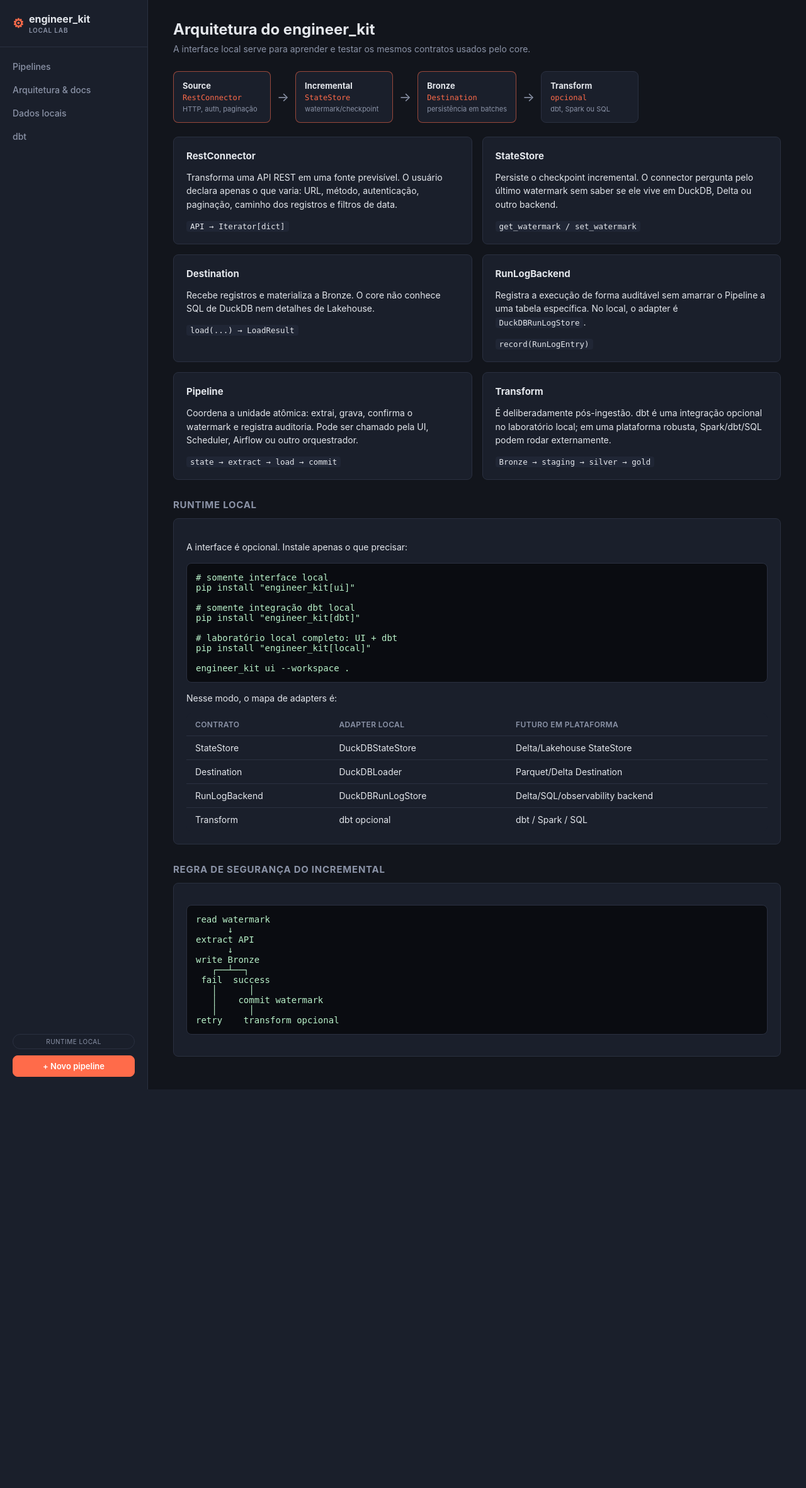
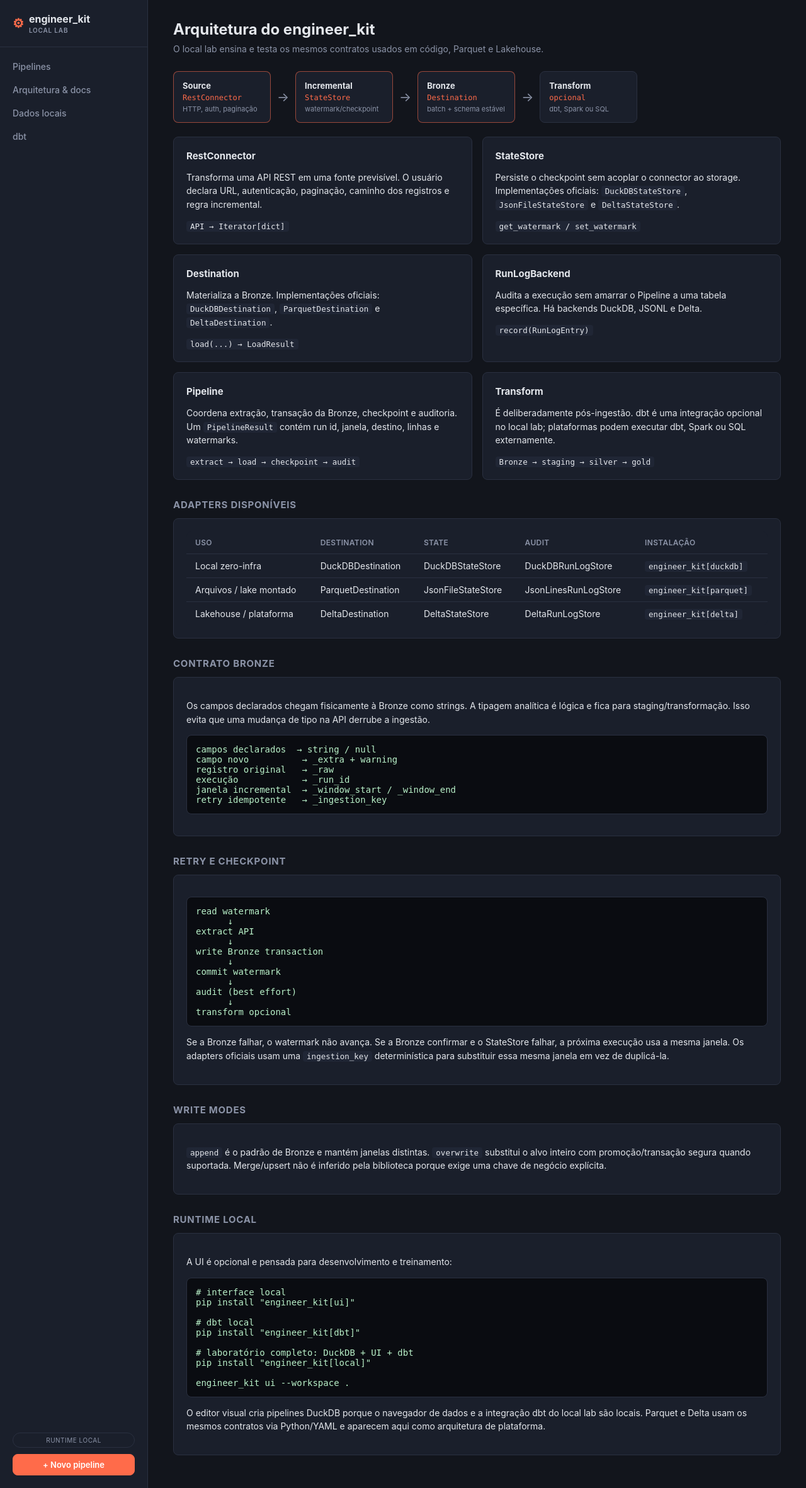
Before and after one commit to Lima-Ricardo/engineer_kit, a FastAPI app: template src/engineer_kit/ui/templates/architecture.html in a window 1280 px wide. Shown: the whole page at 63% size. Before the commit the page ends 1730 px from the top, so only its background shows below. Run offline with FastAPI, Linux system fonts and the light colour scheme; the template is opened without the code that fills it, so the values that code supplies are empty.

Commit message:
Update local architecture docs for completed Parquet and Delta adapters

```diff
--- a/src/engineer_kit/ui/templates/architecture.html
+++ b/src/engineer_kit/ui/templates/architecture.html
@@ -2,59 +2,81 @@
 {% block title %}Arquitetura - engineer_kit{% endblock %}
 {% block content %}
 <h1>Arquitetura do engineer_kit</h1>
-<p class="subtitle">A interface local serve para aprender e testar os mesmos contratos usados pelo core.</p>
+<p class="subtitle">O local lab ensina e testa os mesmos contratos usados em código, Parquet e Lakehouse.</p>
 
 <div class="flow-strip architecture-flow">
     <div class="flow-node active"><strong>Source</strong><span>RestConnector</span><small>HTTP, auth, paginação</small></div>
     <div class="flow-arrow">→</div>
     <div class="flow-node active"><strong>Incremental</strong><span>StateStore</span><small>watermark/checkpoint</small></div>
     <div class="flow-arrow">→</div>
-    <div class="flow-node active"><strong>Bronze</strong><span>Destination</span><small>persistência em batches</small></div>
+    <div class="flow-node active"><strong>Bronze</strong><span>Destination</span><small>batch + schema estável</small></div>
     <div class="flow-arrow">→</div>
     <div class="flow-node"><strong>Transform</strong><span>opcional</span><small>dbt, Spark ou SQL</small></div>
 </div>
 
 <div class="grid-2 docs-grid">
-    <section class="card"><h3>RestConnector</h3><p>Transforma uma API REST em uma fonte previsível. O usuário declara apenas o que varia: URL, método, autenticação, paginação, caminho dos registros e filtros de data.</p><code>API → Iterator[dict]</code></section>
-    <section class="card"><h3>StateStore</h3><p>Persiste o checkpoint incremental. O connector pergunta pelo último watermark sem saber se ele vive em DuckDB, Delta ou outro backend.</p><code>get_watermark / set_watermark</code></section>
-    <section class="card"><h3>Destination</h3><p>Recebe registros e materializa a Bronze. O core não conhece SQL de DuckDB nem detalhes de Lakehouse.</p><code>load(...) → LoadResult</code></section>
-    <section class="card"><h3>RunLogBackend</h3><p>Registra a execução de forma auditável sem amarrar o Pipeline a uma tabela específica. No local, o adapter é <code>DuckDBRunLogStore</code>.</p><code>record(RunLogEntry)</code></section>
-    <section class="card"><h3>Pipeline</h3><p>Coordena a unidade atômica: extrai, grava, confirma o watermark e registra auditoria. Pode ser chamado pela UI, Scheduler, Airflow ou outro orquestrador.</p><code>state → extract → load → commit</code></section>
-    <section class="card"><h3>Transform</h3><p>É deliberadamente pós-ingestão. dbt é uma integração opcional no laboratório local; em uma plataforma robusta, Spark/dbt/SQL podem rodar externamente.</p><code>Bronze → staging → silver → gold</code></section>
+    <section class="card"><h3>RestConnector</h3><p>Transforma uma API REST em uma fonte previsível. O usuário declara URL, autenticação, paginação, caminho dos registros e regra incremental.</p><code>API → Iterator[dict]</code></section>
+    <section class="card"><h3>StateStore</h3><p>Persiste o checkpoint sem acoplar o connector ao storage. Implementações oficiais: <code>DuckDBStateStore</code>, <code>JsonFileStateStore</code> e <code>DeltaStateStore</code>.</p><code>get_watermark / set_watermark</code></section>
+    <section class="card"><h3>Destination</h3><p>Materializa a Bronze. Implementações oficiais: <code>DuckDBDestination</code>, <code>ParquetDestination</code> e <code>DeltaDestination</code>.</p><code>load(...) → LoadResult</code></section>
+    <section class="card"><h3>RunLogBackend</h3><p>Audita a execução sem amarrar o Pipeline a uma tabela específica. Há backends DuckDB, JSONL e Delta.</p><code>record(RunLogEntry)</code></section>
+    <section class="card"><h3>Pipeline</h3><p>Coordena extração, transação da Bronze, checkpoint e auditoria. Um <code>PipelineResult</code> contém run id, janela, destino, linhas e watermarks.</p><code>extract → load → checkpoint → audit</code></section>
+    <section class="card"><h3>Transform</h3><p>É deliberadamente pós-ingestão. dbt é uma integração opcional no local lab; plataformas podem executar dbt, Spark ou SQL externamente.</p><code>Bronze → staging → silver → gold</code></section>
+</div>
+
+<h2>Adapters disponíveis</h2>
+<div class="card">
+    <table><thead><tr><th>Uso</th><th>Destination</th><th>State</th><th>Audit</th><th>Instalação</th></tr></thead><tbody>
+        <tr><td>Local zero-infra</td><td>DuckDBDestination</td><td>DuckDBStateStore</td><td>DuckDBRunLogStore</td><td><code>engineer_kit[duckdb]</code></td></tr>
+        <tr><td>Arquivos / lake montado</td><td>ParquetDestination</td><td>JsonFileStateStore</td><td>JsonLinesRunLogStore</td><td><code>engineer_kit[parquet]</code></td></tr>
+        <tr><td>Lakehouse / plataforma</td><td>DeltaDestination</td><td>DeltaStateStore</td><td>DeltaRunLogStore</td><td><code>engineer_kit[delta]</code></td></tr>
+    </tbody></table>
+</div>
+
+<h2>Contrato Bronze</h2>
+<div class="card">
+    <p>Os campos declarados chegam fisicamente à Bronze como strings. A tipagem analítica é lógica e fica para staging/transformação. Isso evita que uma mudança de tipo na API derrube a ingestão.</p>
+    <pre class="code-block">campos declarados  → string / null
+campo novo          → _extra + warning
+registro original   → _raw
+execução            → _run_id
+janela incremental  → _window_start / _window_end
+retry idempotente   → _ingestion_key</pre>
+</div>
+
+<h2>Retry e checkpoint</h2>
+<div class="card">
+    <pre class="code-block">read watermark
+      ↓
+extract API
+      ↓
+write Bronze transaction
+      ↓
+commit watermark
+      ↓
+audit (best effort)
+      ↓
+transform opcional</pre>
+    <p>Se a Bronze falhar, o watermark não avança. Se a Bronze confirmar e o StateStore falhar, a próxima execução usa a mesma janela. Os adapters oficiais usam uma <code>ingestion_key</code> determinística para substituir essa mesma janela em vez de duplicá-la.</p>
+</div>
+
+<h2>Write modes</h2>
+<div class="card">
+    <p><code>append</code> é o padrão de Bronze e mantém janelas distintas. <code>overwrite</code> substitui o alvo inteiro com promoção/transação segura quando suportada. Merge/upsert não é inferido pela biblioteca porque exige uma chave de negócio explícita.</p>
 </div>
 
 <h2>Runtime local</h2>
 <div class="card">
-    <p>A interface é opcional. Instale apenas o que precisar:</p>
-    <pre class="code-block"># somente interface local
+    <p>A UI é opcional e pensada para desenvolvimento e treinamento:</p>
+    <pre class="code-block"># interface local
 pip install "engineer_kit[ui]"
 
-# somente integração dbt local
+# dbt local
 pip install "engineer_kit[dbt]"
 
-# laboratório local completo: UI + dbt
+# laboratório completo: DuckDB + UI + dbt
 pip install "engineer_kit[local]"
 
 engineer_kit ui --workspace .</pre>
-    <p>Nesse modo, o mapa de adapters é:</p>
-    <table><thead><tr><th>Contrato</th><th>Adapter local</th><th>Futuro em plataforma</th></tr></thead><tbody>
-        <tr><td>StateStore</td><td>DuckDBStateStore</td><td>Delta/Lakehouse StateStore</td></tr>
-        <tr><td>Destination</td><td>DuckDBLoader</td><td>Parquet/Delta Destination</td></tr>
-        <tr><td>RunLogBackend</td><td>DuckDBRunLogStore</td><td>Delta/SQL/observability backend</td></tr>
-        <tr><td>Transform</td><td>{{ "dbt disponível" if dbt_available else "dbt opcional" }}</td><td>dbt / Spark / SQL</td></tr>
-    </tbody></table>
+    <p>O editor visual cria pipelines DuckDB porque o navegador de dados e a integração dbt do local lab são locais. Parquet e Delta usam os mesmos contratos via Python/YAML e aparecem aqui como arquitetura de plataforma.</p>
 </div>
-
-<h2>Regra de segurança do incremental</h2>
-<div class="card"><pre class="code-block">read watermark
-      ↓
-extract API
-      ↓
-write Bronze
-   ┌──┴──┐
- fail  success
-   │      │
-   │    commit watermark
-   │      │
-retry    transform opcional</pre></div>
 {% endblock %}
```
